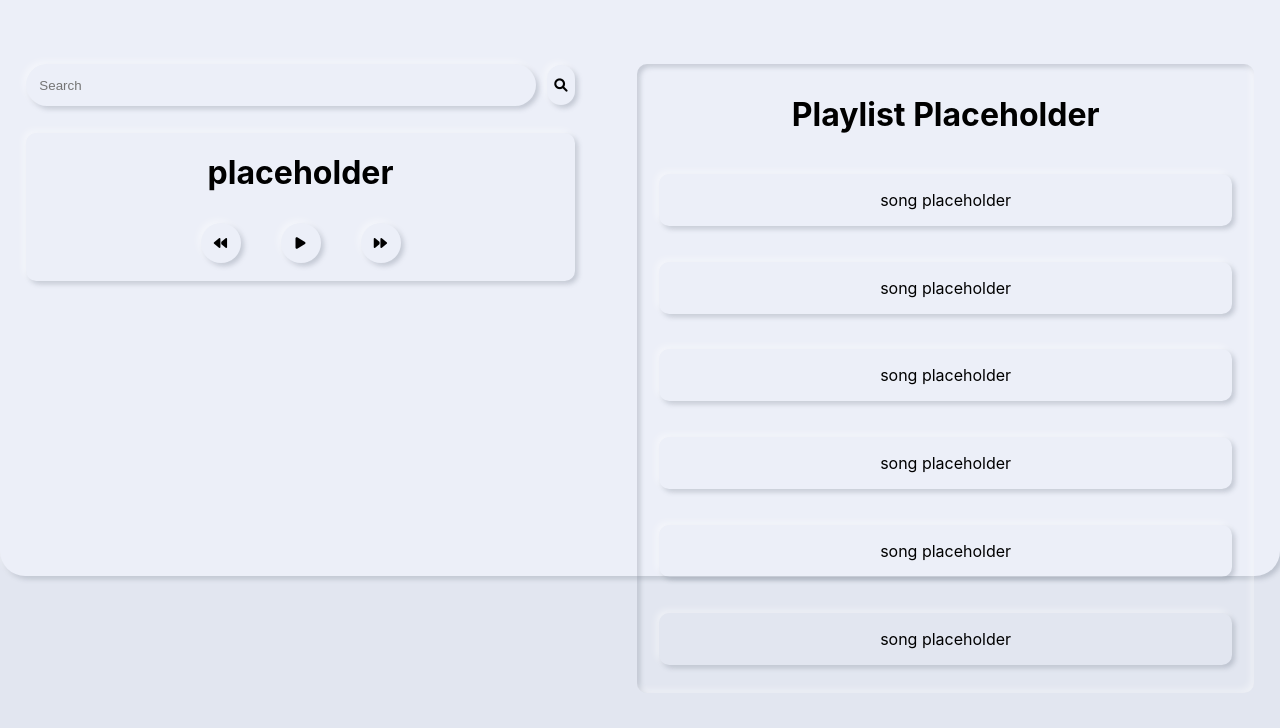
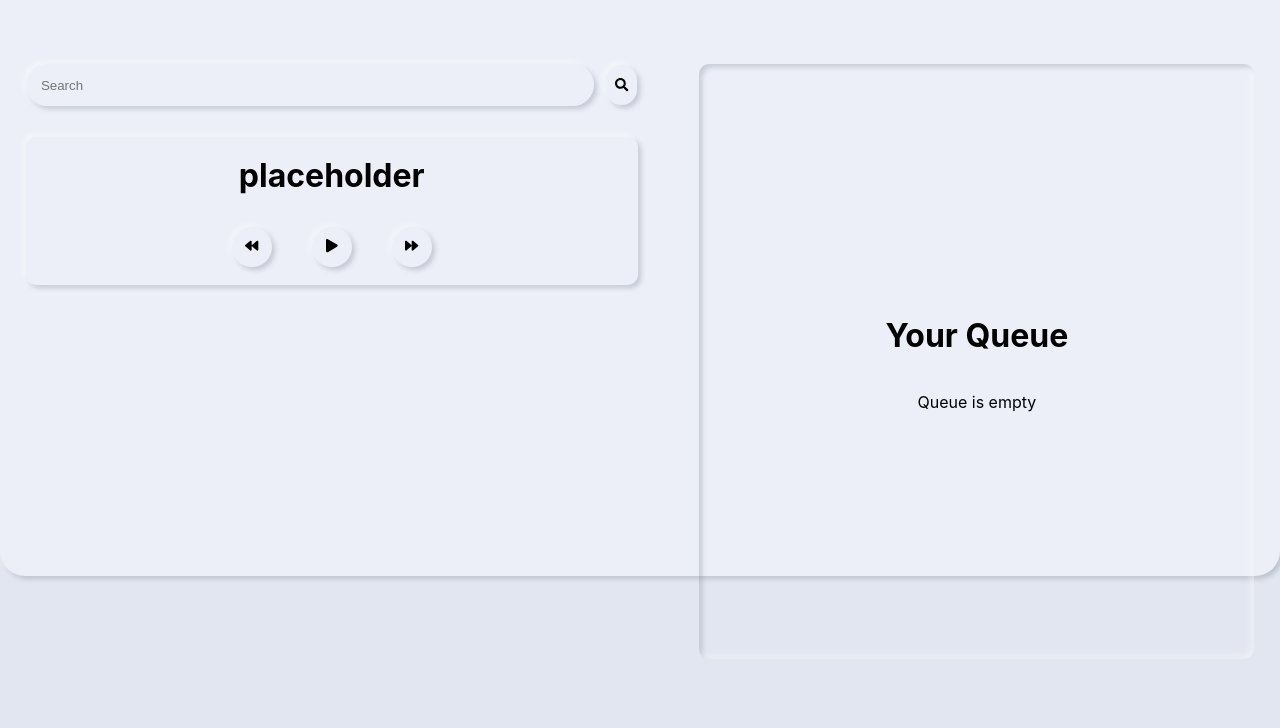
Before and after one commit to Dewiter/Player, a React (Create React App) app in the folder client/: page / in a window 1280 px wide. Shown: the top 728 px of the page. Built offline with nearby package versions, Linux system fonts and the light colour scheme.

Commit message:
added font awesome package

```diff
--- a/client/public/index.html
+++ b/client/public/index.html
@@ -11,13 +11,6 @@
     />
     <link rel="apple-touch-icon" href="%PUBLIC_URL%/logo192.png" />
 
-    <link
-      rel="stylesheet"
-      href="https://cdnjs.cloudflare.com/ajax/libs/font-awesome/6.0.0-beta2/css/all.min.css"
-      integrity="sha512-YWzhKL2whUzgiheMoBFwW8CKV4qpHQAEuvilg9FAn5VJUDwKZZxkJNuGM4XkWuk94WCrrwslk8yWNGmY1EduTA=="
-      crossorigin="anonymous"
-      referrerpolicy="no-referrer"
-    />
     <!--
       manifest.json provides metadata used when your web app is installed on a
       user's mobile device or desktop. See https://developers.google.com/web/fundamentals/web-app-manifest/
@@ -47,11 +40,5 @@
       To begin the development, run `npm start` or `yarn start`.
       To create a production bundle, use `npm run build` or `yarn build`.
     -->
-    <script
-      src="https://cdnjs.cloudflare.com/ajax/libs/font-awesome/6.0.0-beta2/js/all.min.js"
-      integrity="sha512-cyAbuGborsD25bhT/uz++wPqrh5cqPh1ULJz4NSpN9ktWcA6Hnh9g+CWKeNx2R0fgQt+ybRXdabSBgYXkQTTmA=="
-      crossorigin="anonymous"
-      referrerpolicy="no-referrer"
-    ></script>
   </body>
 </html>
--- a/client/src/App.js
+++ b/client/src/App.js
@@ -26,7 +26,7 @@ function App() {
           <Player queue={state.queue} />
         </div>
         <div className='playlist'>
-          <Playlist />
+          <Playlist queue={state.queue} />
         </div>
       </div>
 
--- a/client/src/components/player/Inputs/Button.js
+++ b/client/src/components/player/Inputs/Button.js
@@ -1,16 +1,38 @@
-import React, { useState, useEffect, useRef } from 'react';
+import React, { useState, useEffect } from 'react';
+import { FontAwesomeIcon } from '@fortawesome/react-fontawesome';
+import {
+  faPlay,
+  faPause,
+  faSearch,
+  faForward,
+  faBackward,
+} from '@fortawesome/free-solid-svg-icons';
 
 const Button = React.forwardRef(({ content, onclick, customClass }, ref) => {
-  const [currentContent, setCurrentContent] = useState('');
-
-  useEffect(() => {
-    setCurrentContent(() => content);
-    ref?.current.classList.add(customClass);
-  }, [, content]);
+  const getContent = (current) => {
+    switch (current) {
+      case 'play':
+        return <FontAwesomeIcon icon={faPlay} />;
+      case 'pause':
+        return <FontAwesomeIcon icon={faPause} />;
+      case 'forward':
+        return <FontAwesomeIcon icon={faForward} />;
+      case 'backward':
+        return <FontAwesomeIcon icon={faBackward} />;
+      case 'search':
+        return <FontAwesomeIcon icon={faSearch} />;
+      default:
+        break;
+    }
+  };
 
   return (
-    <button ref={ref} className='btn btn-not-pressed' onClick={onclick}>
-      <i className={currentContent}></i>
+    <button
+      ref={ref}
+      className={`btn btn-not-pressed ${customClass}`}
+      onClick={onclick}
+    >
+      {getContent(content)}
     </button>
   );
 });
--- a/client/src/components/player/Inputs/Inputs.js
+++ b/client/src/components/player/Inputs/Inputs.js
@@ -85,21 +85,21 @@ const Inputs = ({ queue }) => {
     <div className='btn-media-container'>
       <Button
         ref={prev}
-        content='fas fa-backward'
+        content='backward'
         onclick={() => previousSong(currentSong)}
         customClass='btn-media'
       />
 
       {!isPlaying ? (
         <Button
-          content='fas fa-play'
+          content='play'
           ref={playPause}
           onclick={() => playSong(currentSong)}
           customClass='btn-media'
         />
       ) : (
         <Button
-          content='fas fa-pause'
+          content='pause'
           ref={playPause}
           onclick={() => pauseSong()}
           customClass='btn-media'
@@ -107,7 +107,7 @@ const Inputs = ({ queue }) => {
       )}
       <Button
         ref={next}
-        content='fas fa-forward'
+        content='forward'
         onclick={() => nextSong(currentSong)}
         customClass='btn-media'
       />
--- a/client/src/components/player/Playlist.js
+++ b/client/src/components/player/Playlist.js
@@ -1,16 +1,37 @@
-import React from 'react';
+import React, { useState, useEffect, useRef, useCallback } from 'react';
+import { CSSTransition, TransitionGroup } from 'react-transition-group';
 import Song from './Song';
 
-const Playlist = () => {
+const Playlist = ({ queue }) => {
+  const { v4: uuidv4 } = require('uuid');
+  const [playlist, setPlaylist] = useState([]);
+  const playlistRef = useRef(null);
+
+  useEffect(() => {
+    setPlaylist((prev) => {
+      console.log(prev);
+      console.log(queue);
+      return queue;
+    });
+  }, [queue]);
+
   return (
-    <div className='container container-in'>
-      <h1>Playlist Placeholder</h1>
-      <Song />
-      <Song />
-      <Song />
-      <Song />
-      <Song />
-      <Song />
+    <div ref={playlistRef} className='container container-in'>
+      <h1>Your Queue</h1>
+      {playlist.length === 0 ? (
+        <p>Queue is empty</p>
+      ) : (
+        <TransitionGroup className='songList'>
+          {playlist.map((value) => {
+            const key = uuidv4();
+            return (
+              <CSSTransition key={key} timeout={3000} classNames='song'>
+                <Song key={key} name={value.name} source={value.source} />
+              </CSSTransition>
+            );
+          })}
+        </TransitionGroup>
+      )}
     </div>
   );
 };
--- a/client/src/components/player/Search.js
+++ b/client/src/components/player/Search.js
@@ -67,7 +67,7 @@ const Search = ({ state, handler }) => {
           value={link}
           onChange={(e) => setLink(e.target.value)}
         />
-        <Button content='fas fa-search' />
+        <Button content='search' />
       </form>
     </>
   );
--- a/client/src/components/player/Song.js
+++ b/client/src/components/player/Song.js
@@ -1,9 +1,33 @@
-import React from 'react';
+import { FontAwesomeIcon } from '@fortawesome/react-fontawesome';
+import { faYoutube } from '@fortawesome/free-brands-svg-icons';
 
-const Song = () => {
+const Song = ({ name, source }) => {
+  const badge = (media) => {
+    console.log('in');
+    switch (media) {
+      case 'youtube':
+        return (
+          <div className={'source youtube'}>
+            <FontAwesomeIcon icon={faYoutube} size='xs' />
+          </div>
+        );
+
+      default:
+        return <p>placeholder</p>;
+    }
+  };
+
+  const exerp = () => {
+    if (name.length >= 30) {
+      return name.slice(0, 30);
+    }
+    return name;
+  };
+
   return (
     <div className='song'>
-      <p>song placeholder</p>
+      <p>{exerp()}</p>
+      {badge(source)}
     </div>
   );
 };
--- a/client/src/controller/queryController.js
+++ b/client/src/controller/queryController.js
@@ -3,7 +3,6 @@ export const queryController = (state, action) => {
     case 'ADD_SONG':
       const queue = [...state.queue, action.payload];
       return {
-        ...state,
         queue: queue,
         modalState: true,
         modalContent: 'Song was added',
--- a/client/src/index.css
+++ b/client/src/index.css
@@ -119,6 +119,7 @@ select:focus {
   border-radius: 5px;
   color: white;
   text-align: center;
+  transition: opacity 1s ease;
 }
 @keyframes fadeInOut {
   0% {
@@ -136,23 +137,82 @@ select:focus {
   grid-column: 1;
   grid-row: 1;
 }
+
 .playlist {
   grid-column: 2;
   grid-row: 1;
-  /* background-color: #e2e6f0; */
+  max-width: 100%;
+}
+.playlist .container {
+  height: 575px;
+}
+
+.songList {
+  overflow-y: scroll;
+  height: 100%;
+
+  -ms-overflow-style: none; /* IE and Edge */
+  scrollbar-width: none; /* Firefox */
+}
+
+.songList :-webkit-scrollbar {
+  display: none;
+}
+
+::-webkit-scrollbar {
+  display: none;
+}
+
+.song {
+  border-radius: 10px;
+  margin: 3% 2%;
+  box-shadow: -3px -3px 7px #ffffff73, 3px 3px 5px rgba(94, 104, 121, 0.288);
+  display: flex;
+  align-items: center;
+  justify-content: space-between;
+  padding: 0% 3%;
+  height: 70px;
+}
+
+.song-enter {
+  transition: opacity 3s, transform 3s;
+  transform: translateY(-70px);
+  opacity: 0%;
+}
+.song-enter-active {
+  transition: opacity 3s, transform 3s;
+  transform: translateY(0);
+  opacity: 100%;
+}
+
+.song-exit {
+  transition: opacity 3s, transform 3s;
+  opacity: 100%;
+}
+
+.song-exit-active {
+  transition: opacity 3s, transform 3s;
+  opacity: 0%;
+}
+
+.source {
+  box-shadow: -3px -3px 7px #ffffff73, 3px 3px 5px rgba(94, 104, 121, 0.288);
+  display: flex;
+  align-items: center;
+  justify-content: center;
+  border-radius: 25px;
+  color: #eceff8;
+  width: 20px;
+  height: 20px;
+}
+
+.youtube {
+  background-color: rgba(237, 40, 57, 0.5);
 }
 
 .success {
   background: rgba(50, 178, 98, 0.5);
 }
-
-.song {
-  /* background-color: #eceff8; */
-  border-radius: 10px;
-  margin: 3% 2%;
-  box-shadow: -3px -3px 7px #ffffff73, 3px 3px 5px rgba(94, 104, 121, 0.288);
-}
-
 .fail {
   background: rgba(237, 40, 57, 0.5);
 }
```
Also changed, not shown: client/package.json (+7 -0 lines), 2 other files (tests, documents, lock files or other folders).
